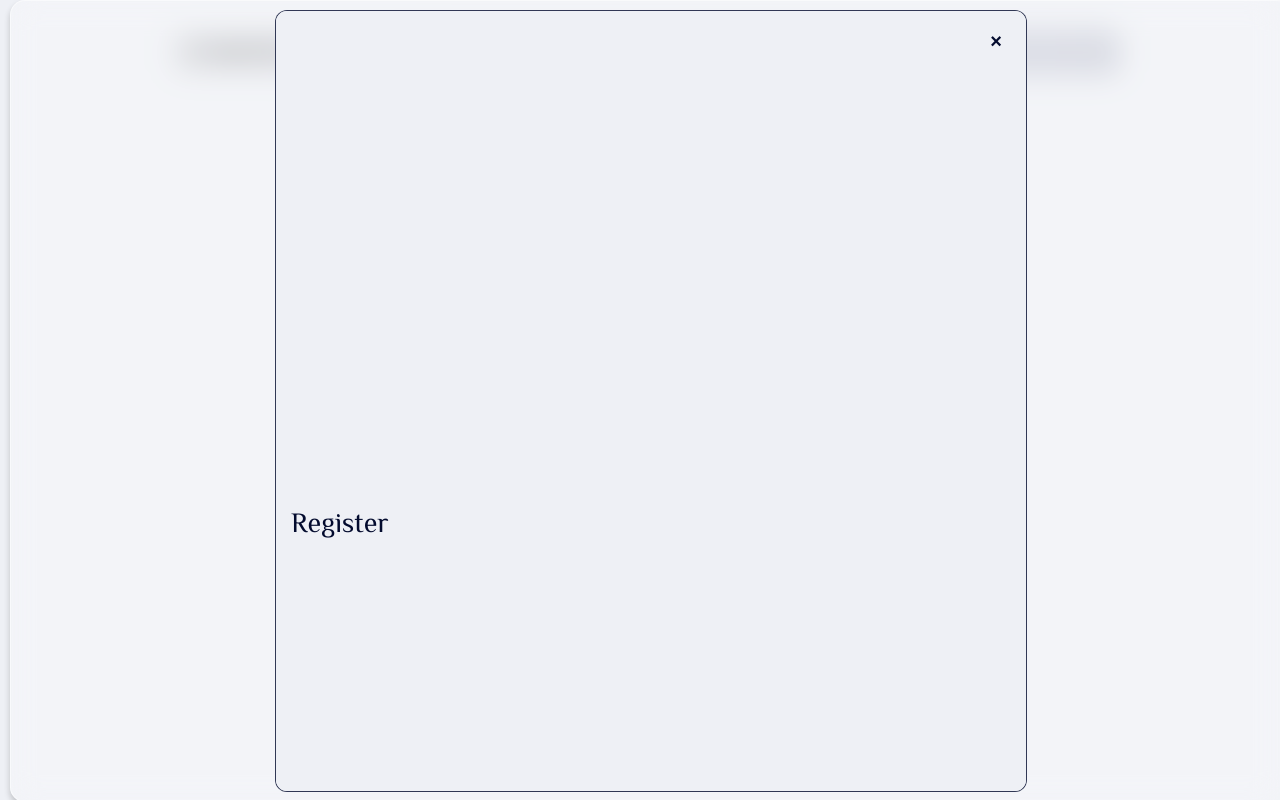
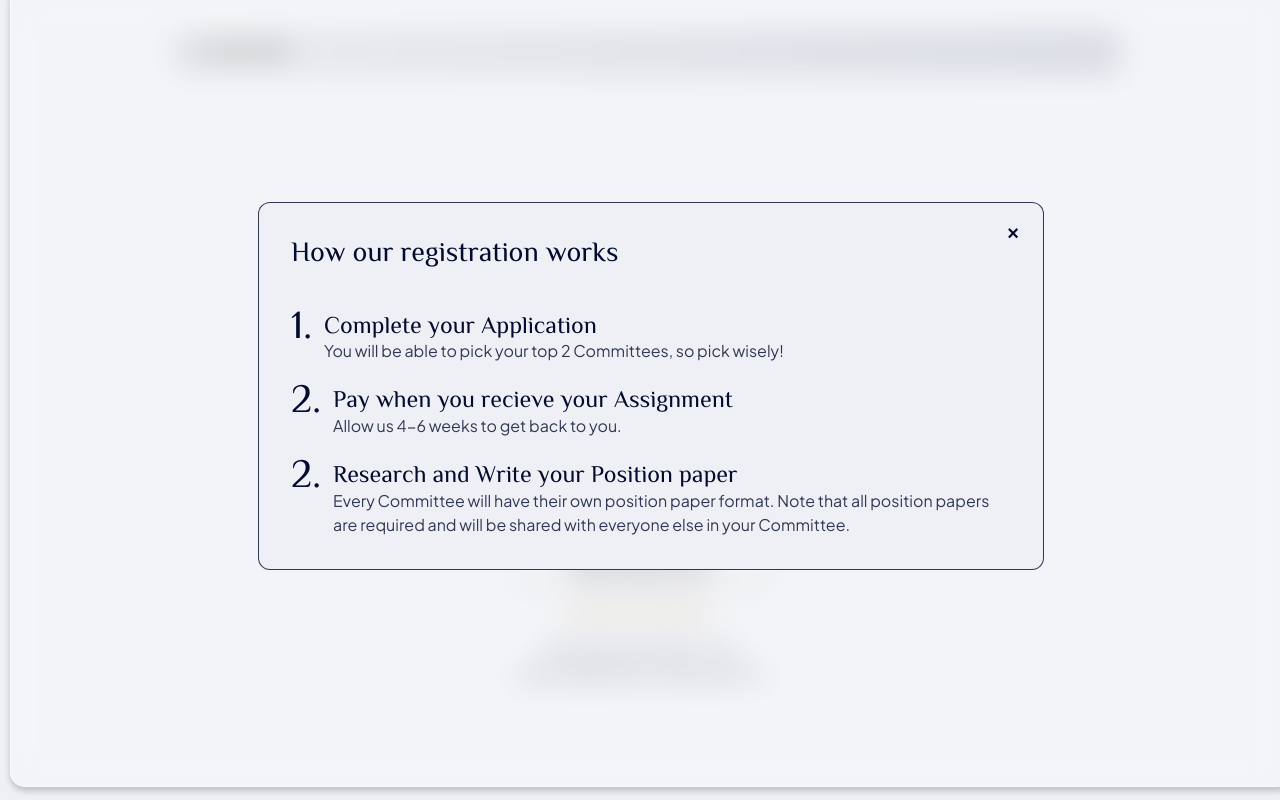
Before and after one commit to oklex/simnato-site, a Next.js app: page /registration in a window 1280 px wide. Both pictures are taken after a click on the button "learn how it works". Shown: the top 800 px of the page. Built offline with nearby package versions, Linux system fonts and the light colour scheme; some icons are missing.

Commit message:
adding quick info modal for registration steps

```diff
--- a/src/pages/registration.tsx
+++ b/src/pages/registration.tsx
@@ -287,16 +287,42 @@ export const RegistrationPage = (): ReactElement => {
 				onClose={() => setShowInfoModal(false)}
 				size='md'
 			>
-				<Spacer height="60vh" />
 				<Header level={4} mode="dark">
-					Register
+					How our registration works
 				</Header>
-				<Spacer height="60vh" />
-				<Spacer height="60vh" />
+				<Spacer/>
+				<Spacer/>
+				<Step n={1} title='Complete your Application' desc='You will be able to pick your top 2 Committees, so pick wisely!'/>
+				<Step n={2} title='Pay when you recieve your Assignment' desc='Allow us 4-6 weeks to get back to you.'/>
+				<Step n={2} title='Research and Write your Position paper' desc='Every Committee will have their own position paper format. Note that all position papers are required and will be shared with everyone else in your Committee.'/>
 			</Modal>
 		</div>
 	);
 };
+
+const Step = ({n : number, title, desc: description}: { n: number, title: string, desc: string})=> {
+	return <HowStep>
+		<Header mode='dark' level={2}>{number}.</Header>
+		<Div margin='10px 0px 0px'>
+			<Header level={5}  mode='dark'>{title}</Header>
+			<Text mode='dark'><StyledText subtle> {description}</StyledText></Text>
+		</Div>
+	</HowStep>
+}
+
+const HowStep = styled.div`
+	display: flex;
+	gap: 12px;
+	&:first-child {
+		width:2em;
+	}
+	&:nth-child(2) {
+		flex-grow: 1;
+	}
+	& + & {
+		margin-top: 12px;
+	}
+`
 
 const InfoRow = styled.div`
 	max-width: 850px;
--- a/src/ui-library/Modal.tsx
+++ b/src/ui-library/Modal.tsx
@@ -126,7 +126,7 @@ const CloseButton = styled.button`
 
 const ModalBackground = styled.div<{ isClosing: boolean }>`
 	position: fixed;
-	top: 0;
+	top: -15px;
 	left: 0;
 	right: 0;
 	bottom: 0;
@@ -144,7 +144,7 @@ const ModalBackground = styled.div<{ isClosing: boolean }>`
 const ModalFrame = styled.div<{ size: ModalSize; isClosing: boolean }>`
 	border: solid 1px ${rgba(PALETTE.mono.dark, 0.8)};
 	border-radius: 12px;
-	padding: 15px;
+	padding: 32px;
 	background-color: ${COLORS.background};
 	margin: 25px auto;
 	animation: ${({ isClosing }) => (isClosing ? slideOut : slideIn)} 0.3s
```
